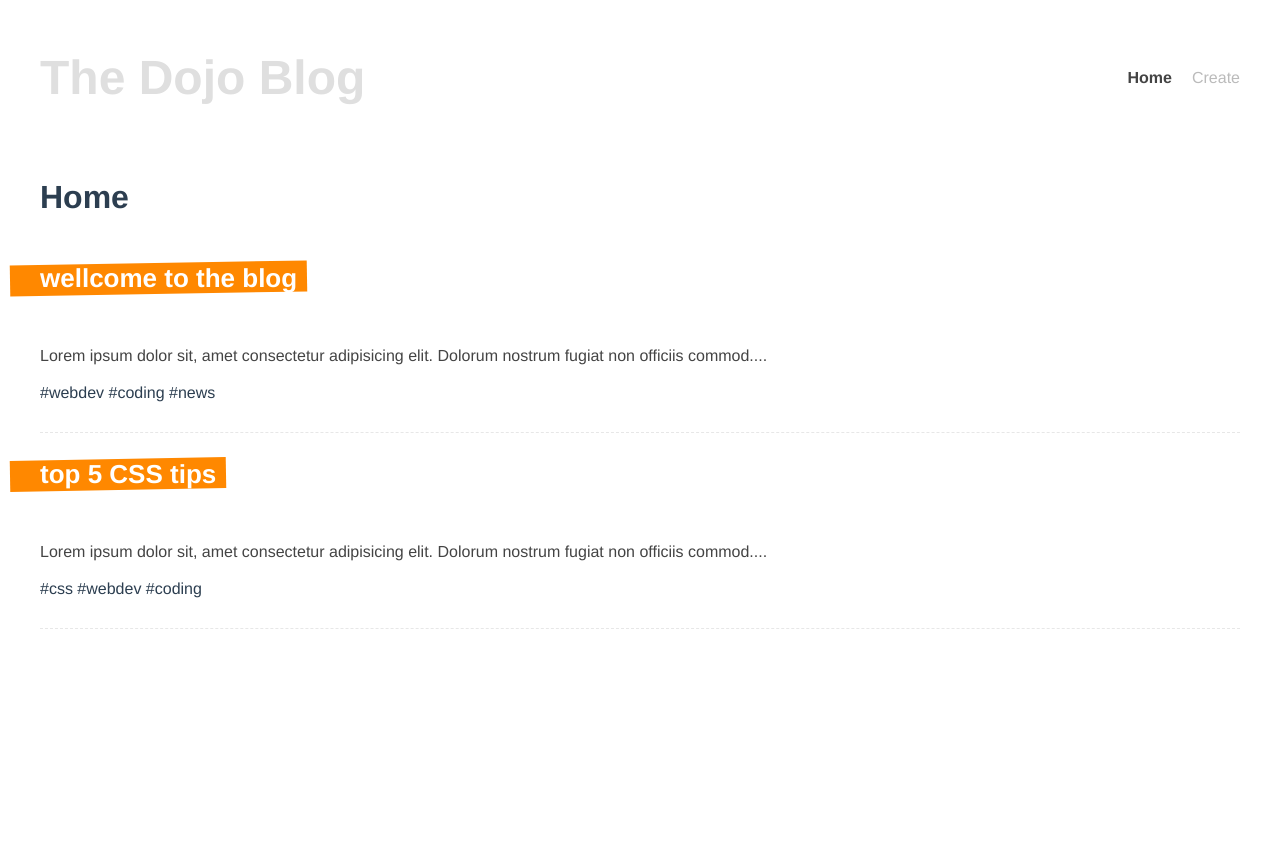
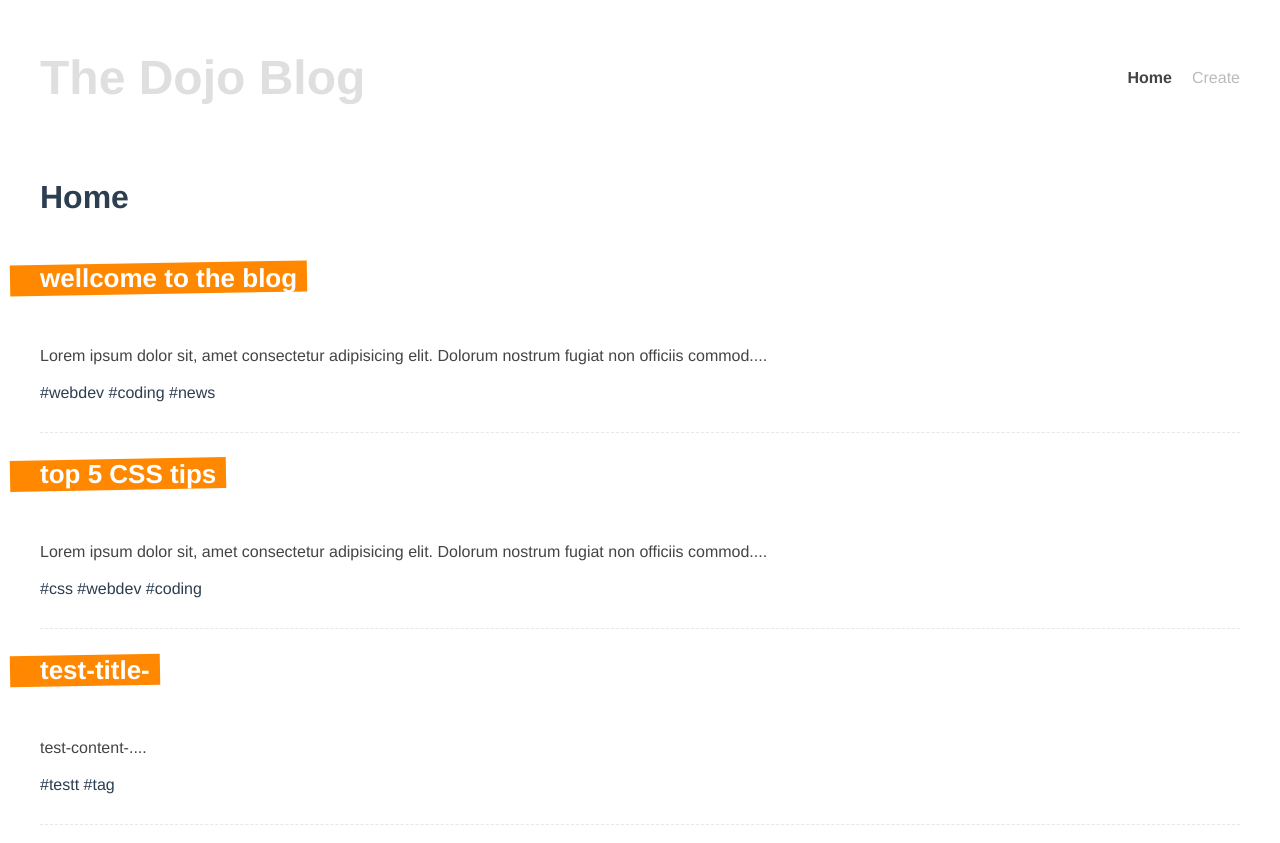
Before and after one commit to UF-code/dojo-blog, a Vue app: page / in a window 1280 px wide. Before the commit the page ends 800 px from the top, so only its background shows below. Built offline with nearby package versions, Linux system fonts and the light colour scheme; data requests are answered from the project's data file.

Commit message:
routing after the post pushed to db

```diff
--- a/data/db.json
+++ b/data/db.json
@@ -4,13 +4,30 @@
       "title": "wellcome to the blog",
       "body": "Lorem ipsum dolor sit, amet consectetur adipisicing elit. Dolorum nostrum fugiat non officiis commodi hic? Pariatur adipisci culpa quibusdam nostrum, blanditiis a quas accusantium deleniti, vel facilis ipsum nemo modi laboriosam cupiditate impedit qui temporibus odit ipsam debitis nisi? Natus perspiciatis ad molestiae optio nihil modi cupiditate, quam perferendis ipsum consequuntur est amet neque officiis, maiores omnis facilis. Fuga facilis nulla fugit unde consectetur recusandae repellat beatae voluptas dignissimos aspernatur sint nisi reprehenderit pariatur mollitia repudiandae neque cumque, ullam harum. Laboriosam, quod ipsum quam natus recusandae vero nihil enim ab, laudantium quasi illo et explicabo non amet? Placeat, et illo!",
       "id": 1,
-      "tags": ["webdev", "coding", "news"]
+      "tags": [
+        "webdev",
+        "coding",
+        "news"
+      ]
     },
     {
       "title": "top 5 CSS tips",
       "body": "Lorem ipsum dolor sit, amet consectetur adipisicing elit. Dolorum nostrum fugiat non officiis commodi hic? Pariatur adipisci culpa quibusdam nostrum, blanditiis a quas accusantium deleniti, vel facilis ipsum nemo modi laboriosam cupiditate impedit qui temporibus odit ipsam debitis nisi? Natus perspiciatis ad molestiae optio nihil modi cupiditate, quam perferendis ipsum consequuntur est amet neque officiis, maiores omnis facilis. Fuga facilis nulla fugit unde consectetur recusandae repellat beatae voluptas dignissimos aspernatur sint nisi reprehenderit pariatur mollitia repudiandae neque cumque, ullam harum. Laboriosam, quod ipsum quam natus recusandae vero nihil enim ab, laudantium quasi illo et explicabo non amet? Placeat, et illo!",
       "id": 2,
-      "tags": ["css", "webdev", "coding"]
+      "tags": [
+        "css",
+        "webdev",
+        "coding"
+      ]
+    },
+    {
+      "title": "test-title-",
+      "body": "test-content-",
+      "tags": [
+        "testt",
+        "tag"
+      ],
+      "id": 3
     }
   ]
 }
--- a/src/views/Create.vue
+++ b/src/views/Create.vue
@@ -15,6 +15,7 @@
 
 <script>
 import { ref } from 'vue'
+import { useRouter } from 'vue-router'
 
 export default {
   setup() {
@@ -22,6 +23,8 @@ export default {
     const body = ref('')
     const tag = ref('')
     const tags = ref([])
+
+    const router = useRouter()
 
     const handleKeydown = () => {
       if (!tags.value.includes(tag.value)) {
@@ -43,6 +46,8 @@ export default {
         headers: { 'Content-Type': 'application/json' },
         body: JSON.stringify(post),
       })
+
+      router.push({ name: 'Home' })
     }
 
     return { title, body, tag, tags, handleKeydown, handleSubmit }
```
